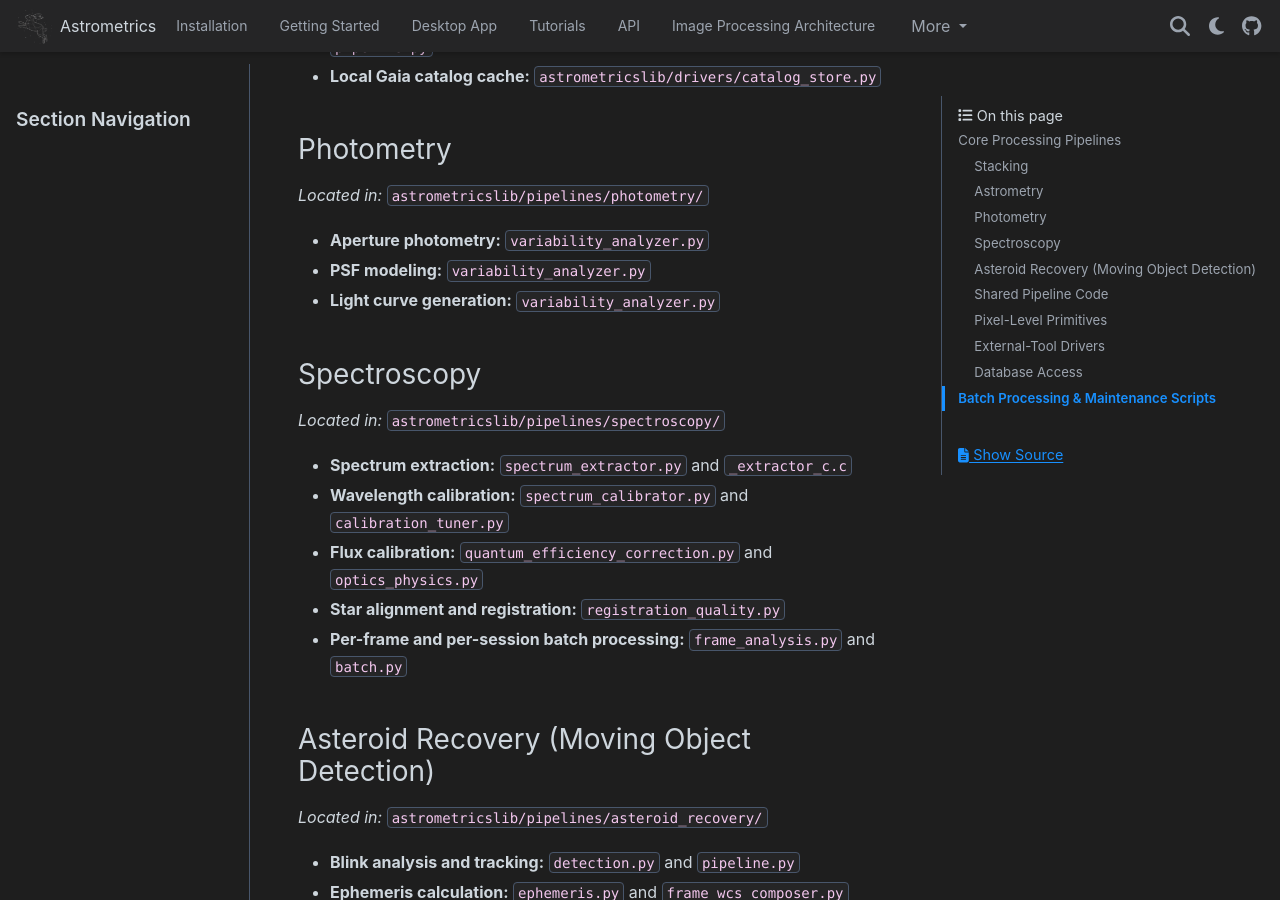
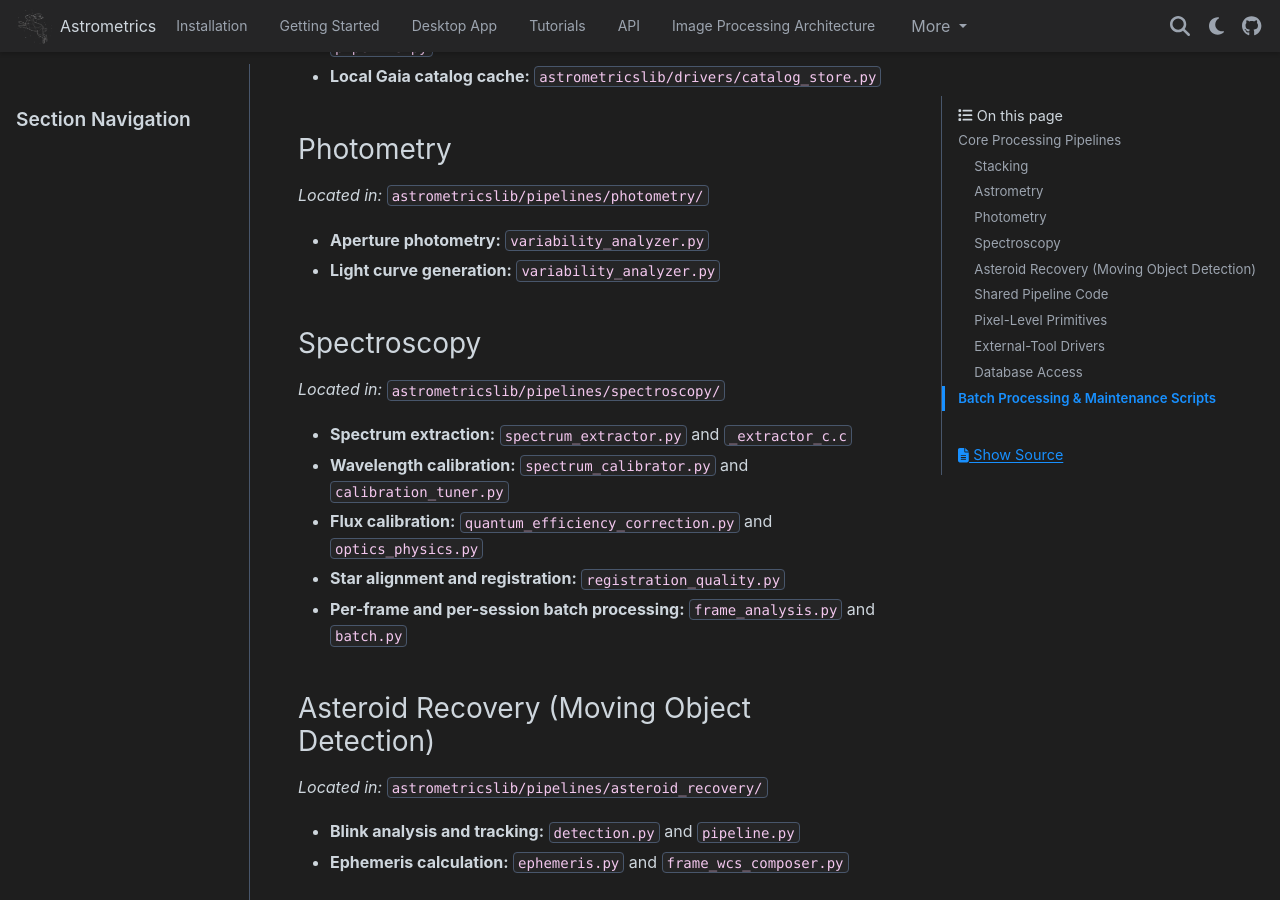
Before and after one commit to m1chae2/astrometrics, a Sphinx documentation site: the page built from documentation/library_design/Astrometrics_Library_Implementation.md, in a window 1280 px wide and 900 px high, scrolled down 1353 px. Built offline with Sphinx 7.4.7 and the PyData theme 0.15.4, drawn with Linux system fonts in a browser that asks for light colours; pages that are not in the unit, such as notebooks, are missing from menus.

Commit message:
doc: Remove the false PSF modeling claim from the implementation map
variability_analyzer.py does aperture photometry and light curve
generation, not PSF fitting -- confirmed no PSF/Gaussian-fitting code
exists anywhere in that file.

Co-Authored-By: Claude Sonnet 5 <noreply@anthropic.com>

```diff
--- a/documentation/library_design/Astrometrics_Library_Implementation.md
+++ b/documentation/library_design/Astrometrics_Library_Implementation.md
@@ -25,7 +25,6 @@ Due to the internal nature of these modules, they are deliberately hidden from t
 ### Photometry
 *Located in:* `astrometricslib/pipelines/photometry/`
 - **Aperture photometry:** `variability_analyzer.py`
-- **PSF modeling:** `variability_analyzer.py`
 - **Light curve generation:** `variability_analyzer.py`
 
 ### Spectroscopy
```
